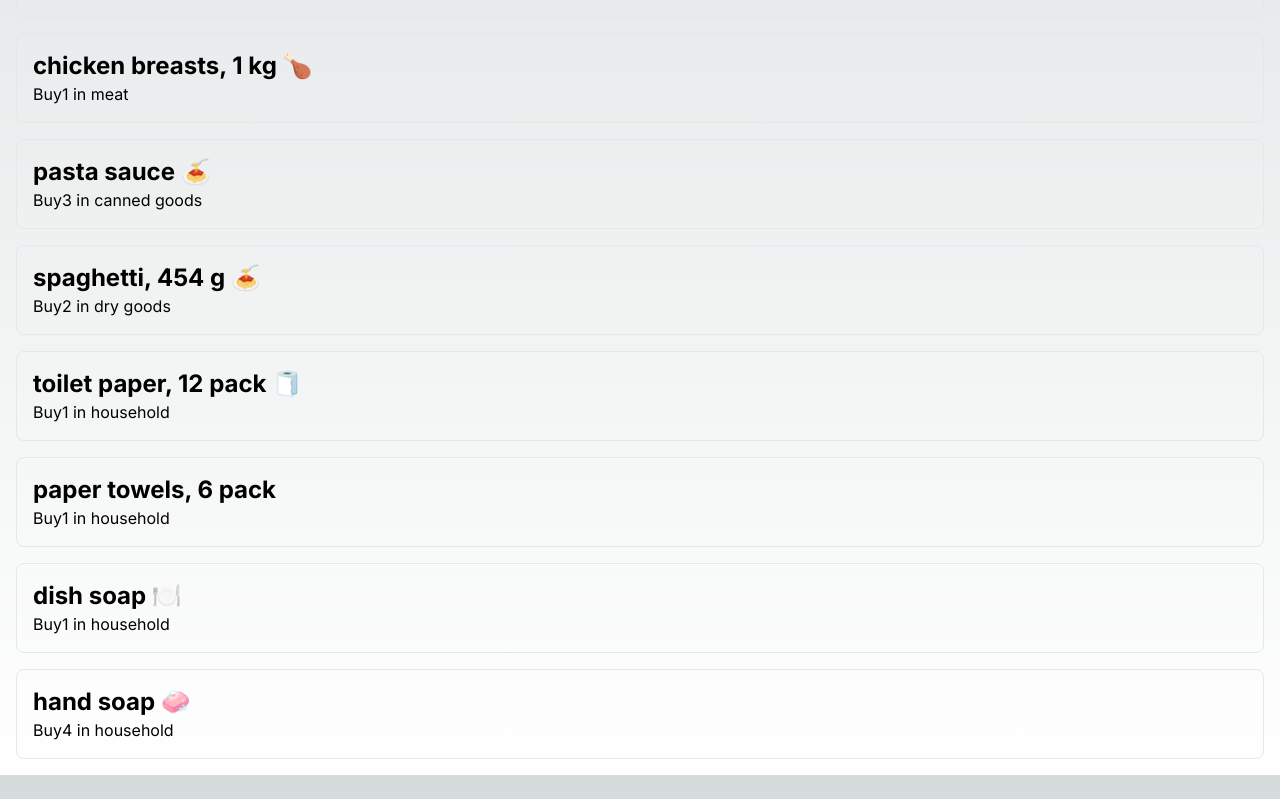
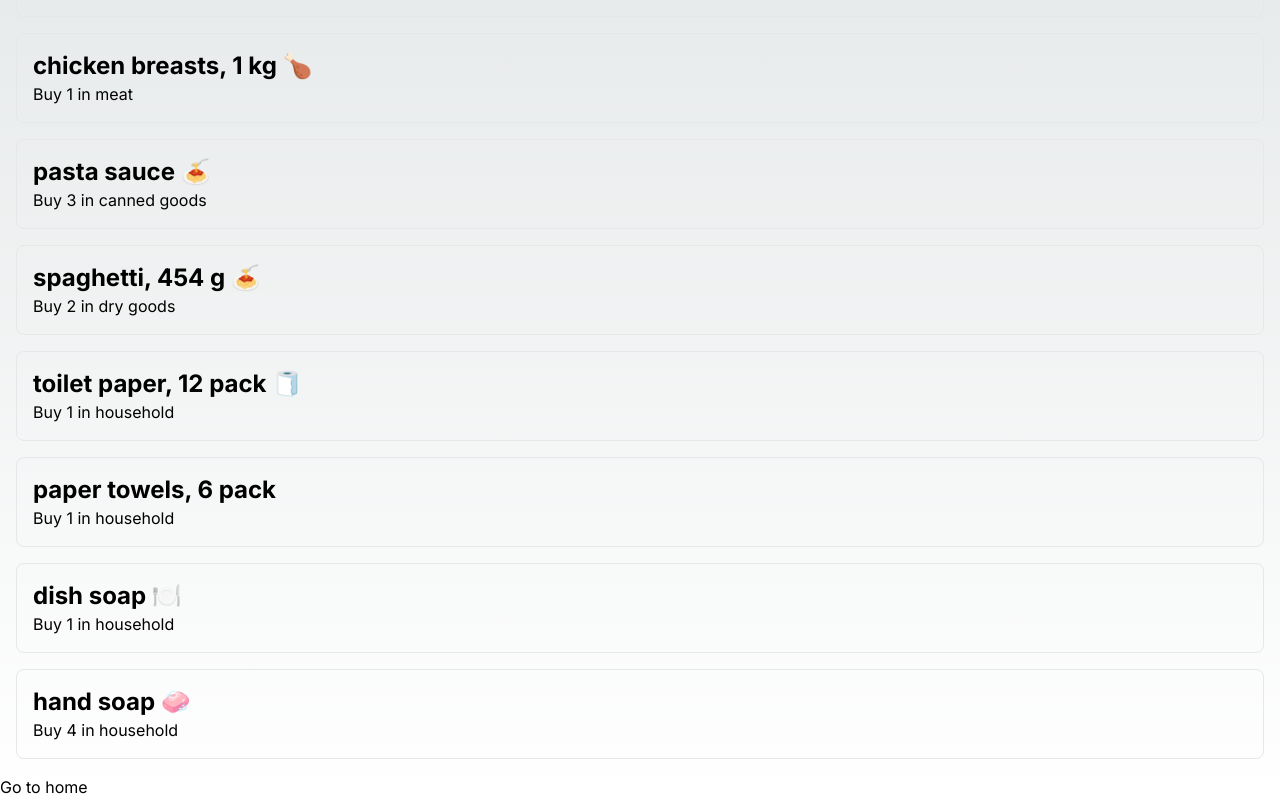
Before and after one commit to ho0405/cprg306-assignments, a Next.js app: page /week3 in a window 1280 px wide. Shown: the part 617-1416 px from the top of the page. Before the commit the page ends 1392 px from the top, so only its background shows below. Built offline with nearby package versions, Linux system fonts and the light colour scheme.

Commit message:
fixed it minor issues

```diff
--- a/components/StudentInfo.js
+++ b/app/StudentInfo.js
@@ -1,6 +1,7 @@
 import Link from 'next/link';
 
-const StudentInfo = () => {
+
+function StudentInfo(props){
   return (
     <div>
       <p>Ryan Back</p>
--- a/app/page.js
+++ b/app/page.js
@@ -1,5 +1,5 @@
 import Link from 'next/link';
-import StudentInfo from '../components/StudentInfo.js';
+import StudentInfo from './StudentInfo.js';
 
 const HomePage = () => {
   return (
@@ -9,6 +9,8 @@ const HomePage = () => {
       <Link href="/week2">Go to Week 2</Link>
       <br></br>
       <Link href="/week3">Go to Week 3</Link>
+      <br></br>
+      <Link href="/week4">Go to Week 4</Link>
     </div>
   );
 };
--- a/app/week2/page.js
+++ b/app/week2/page.js
@@ -1,11 +1,14 @@
-import StudentInfo from '../../components/StudentInfo';
+import Link from 'next/link';
+import StudentInfo from './StudentInfo';
 
 const Week2Page = () => {
   return (
     <div>
       <h1>My Shopping List</h1>
       <StudentInfo />
+      <Link href="/">Go to home</Link>
     </div>
+
   );
 };
 
--- a/app/week3/item.js
+++ b/app/week3/item.js
@@ -3,8 +3,8 @@ export default function Item({ name, quantity, category }) {
   return (
     <div className="border border-sky-blue-500 rounded-lg p-4 m-4" >
       <h3 className = "text-2xl font-bold">{name}</h3>
-      <p>Buy{quantity} in {category}</p>
-      </div>
+      <p>Buy {quantity} in {category}</p>
+    </div>
 
 
   );
--- a/app/week3/page.js
+++ b/app/week3/page.js
@@ -1,10 +1,12 @@
+import Link from 'next/link';
 import ItemList from './item-list';
 
-export  function Page() {
+export function Page() {
   return (
     <main>
       <h1 className="text-2xl font-bold">Shopping List</h1>
       <ItemList />
+      <Link href="/">Go to home</Link>
     </main>
   );
 }
```
Also changed, not shown: app/week4/new-item.js (added), app/week4/page.js (added).
